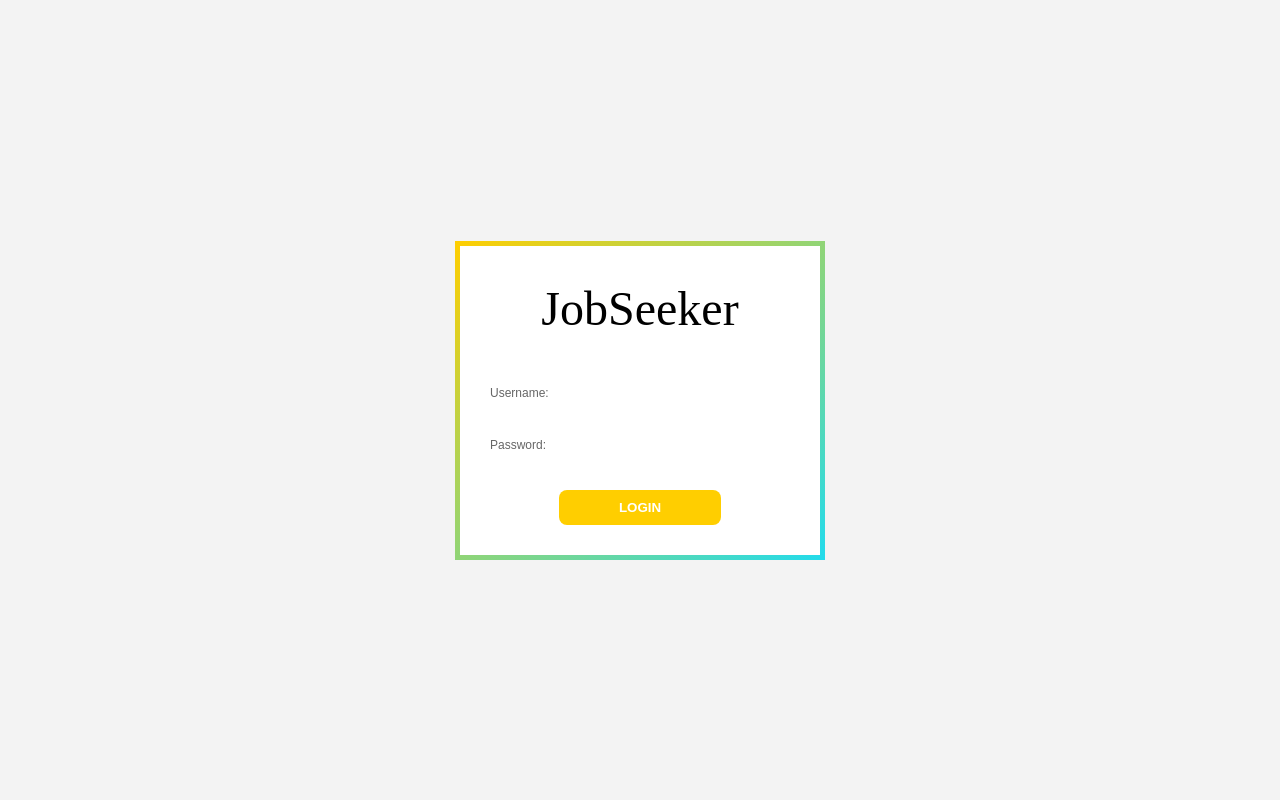
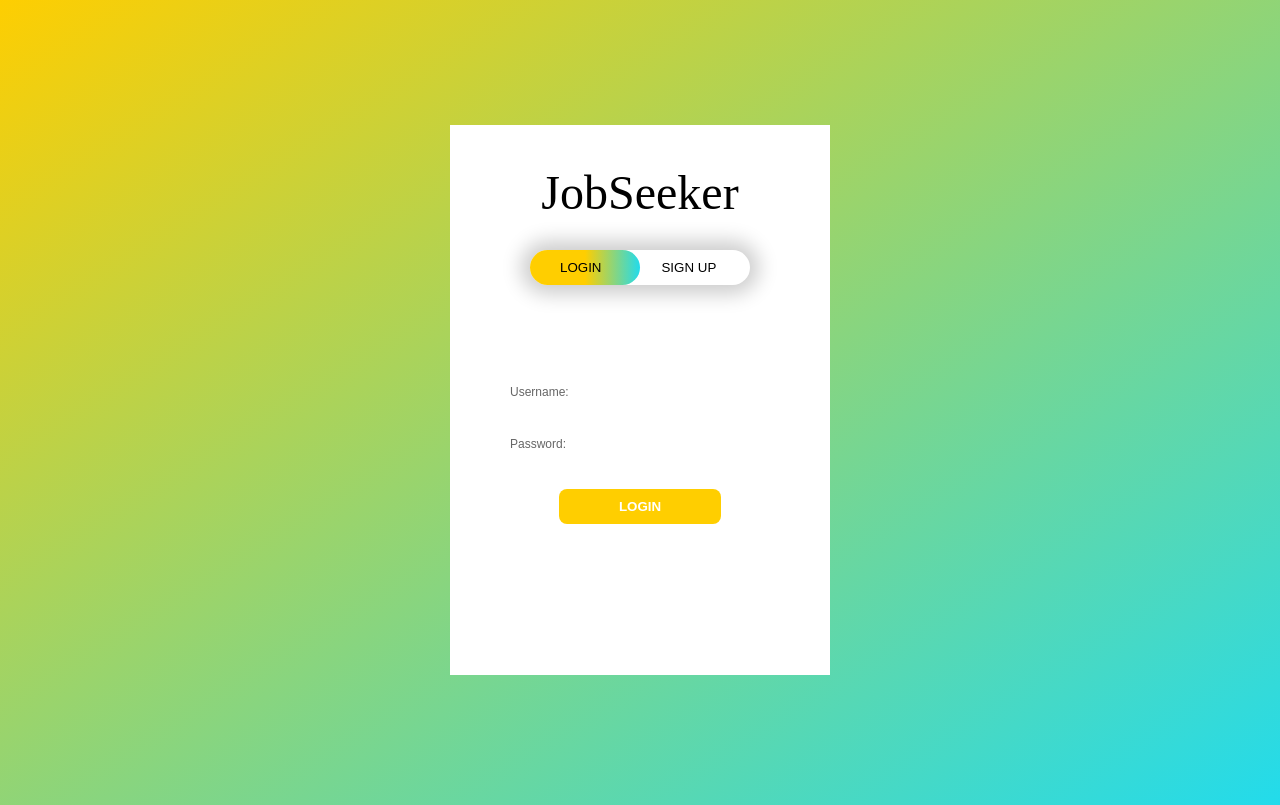
Before and after one commit to danielroseberry/Job-Seeker, a React (Create React App) app in the folder job-seeker/: page / in a window 1280 px wide. Built offline with nearby package versions, Linux system fonts and the light colour scheme.

Commit message:
COMPLETED LOGIN AND REGISTER

```diff
--- a/job-seeker/src/App.js
+++ b/job-seeker/src/App.js
@@ -4,22 +4,35 @@ import './index.css';
 import LoginForm from './components/LoginForm';
 import UserPortal from './components/UserPortal'
 import { BrowserRouter, Route, Switch } from 'react-router-dom';
-import { getUser } from './Requests'
+import { createUser, getUser } from './Requests'
 
 function App() {
 
   const [user, setUser] = useState({name: "", email: ""});
-  const [error, setError] = useState("");
   const [login, setLogin] = useState(false);
 
-  const Login = async details => {
-    const res = await getUser(details);
-    if (res.username) {
-      setUser(res);
+  const Login = (details) => {
+
+    if (details.username) {
+      setUser(details);
       setLogin(true);
-      setError("");
-    }else{
-      setError("Username or Password incorrect.  Try again.");
+    }
+    // const res = await getUser(details);
+    // if (res.username) {
+    //   setUser(res);
+    //   setLogin(true);
+    //   setError("");
+    // }else{
+    //   setError("Username or Password incorrect.  Try again.");
+    // }
+
+  }
+
+  const Register = (details) => {
+    // setError("Registration Failed.  Try again.");
+    if (details.username) {
+      setUser(details);
+      setLogin(true);
     }
   }
 
@@ -49,7 +62,7 @@ function App() {
     <div>
       {!login ?
       (<div className='login'>
-      <LoginForm Login={Login} error={error} />
+      <LoginForm Login={Login} Register={Register} />
       </div>) :
       <UserPortal Logout={Logout} name={user.name}/>
       }
--- a/job-seeker/src/Requests.js
+++ b/job-seeker/src/Requests.js
@@ -12,3 +12,16 @@ export const getUser = async user => {
     });
     return res.json();
 };
+
+export const createUser = async user => {
+    const res = await fetch(`${APIURL}/register`, {
+        method: "POST",
+        mode: "cors",
+        cache: "no-cache",
+        headers: {
+            "Content-Type": "application/json"
+        },
+        body: JSON.stringify(user)
+    });
+    return res.json();
+};
--- a/job-seeker/src/components/LoginForm.js
+++ b/job-seeker/src/components/LoginForm.js
@@ -1,32 +1,131 @@
-import React, { useState } from 'react'
+import React, { useState, useEffect } from 'react'
+import {getUser, createUser} from './../Requests'
 
-function LoginForm({ Login, error}) {
-    const [details, setDetails] = useState({username:"", password:""});
+function LoginForm({Login, Register}) {
+    const [logindetails, setLoginDetails] = useState({username:"", password:""});
+    const [registerdetails, setRegisterDetails] = useState({name:"", email:"", zipcode:"", username:"", password:""});
 
-    const submitHandler = e => {
+    const submitLoginHandler = async e => {
         e.preventDefault();
-        setDetails({username:"", password:""});
-        Login(details);
+        // setLoginDetails({username:"", password:""});
+        const user = await getUser(logindetails);
+
+        console.log(user);
+
+        if (user.username){
+            Login(user);
+            alert("Login Succeeded!");
+        }else{
+            Login({});
+            alert("Login Failed!");
+        }
+        // if resp was {stuff} no error
+        //else alert (Login Fail)
     }
 
+    const submitRegisterHandler = async e => {
+        e.preventDefault();
+        // setRegisterDetails({name:"", email:"", zipcode:"", username:"", password:""});
+        const user = await createUser(registerdetails);
+
+        console.log(user);
+
+        if (user.username){
+            Register(user);
+            alert("Registration Succeeded!");
+        }else{
+            Register({});
+            alert("Registration Failed!");
+        }
+        //post to server
+        //if resp was signin errro
+        // alert(SIGNIN ERROR)
+        //else
+
+    }
+
+    var x = document.getElementById("login");
+    var y = document.getElementById("register");
+    var z = document.getElementById("btn");
+
+    function loginclick() {
+        x.style.left = "-400px";
+        y.style.left = "50px";
+        z.style.left = "110px";
+
+    }
+
+    function registerclick(){
+        x.style.left = "50px";
+        y.style.left = "450px";
+        z.style.left = "0px";
+    }
+
+    useEffect(() => {
+        // Update the document title using the browser API
+        setLoginDetails({username:"", password:""})
+        setRegisterDetails({})
+      },[]);
+
   return (
-    <form onSubmit={submitHandler}>
+    <div className="log-reg-box">
+        <div className="form-box">
+            <h2>JobSeeker</h2>
+
+            <div className="button-box">
+                <div id="btn"></div>
+                <button type="button" class="toggle-btn" onClick={registerclick}>LOGIN</button>
+                <button type="button" class="toggle-btn" onClick={loginclick}>SIGN UP</button>
+            </div>
+
+            <form className="input-group" id="login" onSubmit={submitLoginHandler}>
                 <div className="form-inner">
-            <h2>JobSeeker</h2>
-            {(error !== "") ? (<div className="error">{error}</div>) : ""}
+                    {/* {(error !== "") ? (<div className="error">{error}</div>) : ""} */}
                     <div className="form-group">
-                <label htmlFor="name">Username:</label>
-                <input type="text" name="username" id="username" onChange={e => setDetails({...details, username: e.target.value})} value={details.username} />
+                        <label htmlFor="login-name">Username:</label>
+                        <input type="text" name="username" id="username" onChange={e => setLoginDetails({...logindetails, username: e.target.value})} value={logindetails.username} />
                     </div>
                     <div className="form-group">
-                <label htmlFor="password">Password:</label>
-                <input type="password" name="password" id="password" onChange={e => setDetails({...details, password: e.target.value})} value={details.password}/>
+                        <label htmlFor="login-password">Password:</label>
+                        <input type="password" name="password" id="password" onChange={e => setLoginDetails({...logindetails, password: e.target.value})} value={logindetails.password}/>
                     </div>
                     <div className="login-button-container">
                         <input type="submit" value="LOGIN"/>
                     </div>
                 </div>
             </form>
+
+            <form className="input-group" id="register" onSubmit={submitRegisterHandler}>
+                <div className="form-inner">
+                    {/* {(error !== "") ? (<div className="error">{error}</div>) : ""} */}
+                    <div className="form-group">
+                        <label htmlFor="reg-name">Name:</label>
+                        <input type="text" name="reg-name" id="reg-name" onChange={e => setRegisterDetails({...registerdetails, name: e.target.value})} value={registerdetails.name} />
+                    </div>
+                    <div className="form-group">
+                        <label htmlFor="reg-email">Email:</label>
+                        <input type="text" name="reg-email" id="reg-email" onChange={e => setRegisterDetails({...registerdetails, email: e.target.value})} value={registerdetails.email} />
+                    </div>
+                    <div className="form-group">
+                        <label htmlFor="reg-zip">Zipcode:</label>
+                        <input type="text" name="reg-zip" id="reg-zip" onChange={e => setRegisterDetails({...registerdetails, zipcode: e.target.value})} value={registerdetails.zipcode}/>
+                    </div>
+                    <div className="form-group">
+                        <label htmlFor="reg-username">Username:</label>
+                        <input type="text" name="reg-username" id="reg-username" onChange={e => setRegisterDetails({...registerdetails, username: e.target.value})} value={registerdetails.username} />
+                    </div>
+                    <div className="form-group">
+                        <label htmlFor="reg-password">Password:</label>
+                        <input type="password" name="reg-password" id="reg-password" onChange={e => setRegisterDetails({...registerdetails, password: e.target.value})} value={registerdetails.password}/>
+                    </div>
+                    <div className="login-button-container">
+                        <input type="submit" value="SIGN UP"/>
+                    </div>
+                </div>
+            </form>
+
+        </div>
+    </div>
   )
 }
 
--- a/job-seeker/src/components/UserPortal.js
+++ b/job-seeker/src/components/UserPortal.js
@@ -12,7 +12,7 @@ function UserPortal({Logout, name}) {
                 <button onClick={Logout} className='logout'>Logout</button>
             </div>
             <div className='content-container'>
-                <h1>Welcome, {name}</h1>
+                <h2>Welcome, <span>{name}</span></h2>
                 <div className='flex-container'>
                     <TaskList />
                     <ActiveJobs />
--- a/job-seeker/src/index.css
+++ b/job-seeker/src/index.css
@@ -42,12 +42,12 @@ input, button {
   background-color: #f3f3f3;
 }
 
-form{
-  display: block;
-  position: relative;
+.log-reg-box{
+  /* display: block; */
+  overflow: hidden;
 }
 
-form:after{
+.log-reg-box:after{
   content: '';
   display: block;
   position: absolute;
@@ -59,11 +59,93 @@ form:after{
   background-image: linear-gradient(to bottom right, #FFCE00, #22dbec);
 }
 
+.form-box{
+  position: relative;
+  width: 380px;
+  height: 550px;
+  background-color: #FFF;
+  padding: 30px;
+  margin: 6% auto;
+  z-index: 2;
+}
+
+.form-box h2{
+  color: rgb(0, 0, 0);
+  text-align: center;
+  justify-content: center;
+  font-family: 'Billabong', 'Brush Script MT', cursive;
+  font-size: 48px;
+  font-weight: 500;
+  padding: 10px;
+  z-index: 2;
+}
+
+.button-box{
+  width: 220px;
+  margin: 20px auto;
+  position: relative;
+  box-shadow: 0 0 20px 9px rgba(0, 0, 0, 0.2);
+  border-radius: 30px;
+}
+
+.button-box button{
+  padding: 10px 30px;
+  cursor: pointer;
+  background: transparent;
+  border: 0;
+  outline: none;
+  position: relative;
+}
+
+#btn{
+  top: 0;
+  left: 0;
+  position: absolute;
+  width: 110px;
+  height: 100%;
+  background: linear-gradient(to right, #FFCE00 50%, #FFCE00 50%, #22dbec);
+  border-radius: 30px;
+  transition: .5s;
+}
+
+.input-group{
+  top: 180px;
+  position: absolute;
+  width: 280px;
+  transition: 0.5s;
+}
+
+#login{
+  left: 50px;
+  top: 250px;
+}
+
+#register{
+  left: 450px;
+}
+
+/* form{
+  display: block;
+  position: relative;
+} */
+
+/* form:after{
+  content: '';
+  display: block;
+  position: absolute;
+  top: -5px;
+  left: -5px;
+  right: -5px;
+  bottom: -5px;
+  z-index: 1;
+  background-image: linear-gradient(to bottom right, #FFCE00, #22dbec);
+} */
+
 form .form-inner {
   position: relative;
   display: block;
-  background-color: #FFF;
-  padding: 30px;
+  background-color: transparent;
+  padding: 10px;
   z-index: 2;
 }
 
@@ -102,7 +184,7 @@ form .form-inner .login-button-container {
 .form-inner .form-group:focus-within input {
   display: block;
   justify-content: center;
-  width: 100%;
+  width: 75%;
   padding: 10px 60px;
   background-color: #F8F8F8;
   border-radius: 8px;
@@ -152,7 +234,7 @@ form .form-inner input[type="submit"]:hover,
 }
 
 .userPortal .header{
-  background-color: rgb(43, 188, 133);
+  background-color: #f3f3f3;
   color:#FFF;
   margin: 0;
   padding: 20px;
@@ -190,6 +272,10 @@ form .form-inner input[type="submit"]:hover,
   color: #FFF;
   font-weight: 700;
   cursor: pointer;
+}
+
+.userPortal button:hover{
+  background-position: 100%;
 }
 
 .userPortal .logout{
```
Also changed, not shown: 2 other files (tests, documents, lock files or other folders). Lines whose indentation alone changed are shown as unchanged.
